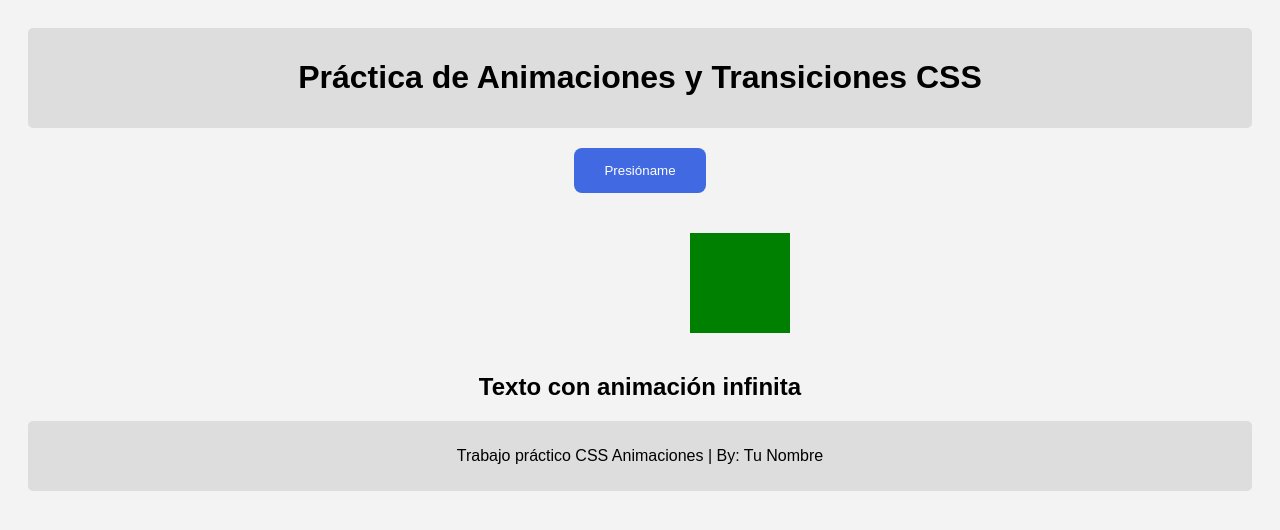
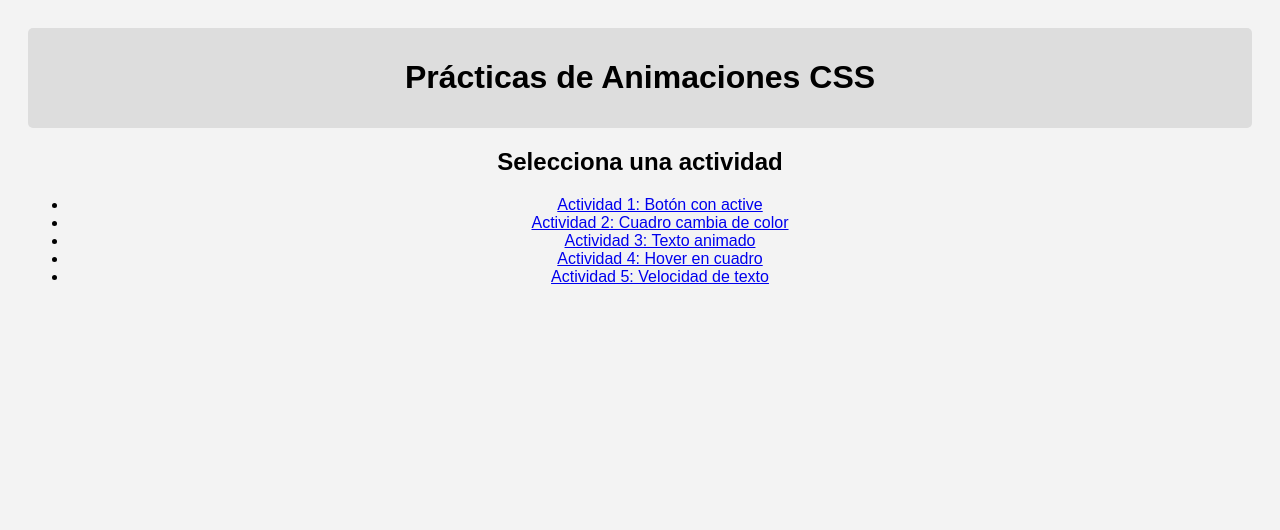
Before and after one commit to iv4nchopy/htmlcss, a plain HTML site: page index.html in a window 1280 px wide. Drawn offline with Linux system fonts and the light colour scheme.

Commit message:
Update index.html

```diff
--- a/index.html
+++ b/index.html
@@ -1,29 +1,22 @@
 <!DOCTYPE html>
 <html lang="es">
 <head>
-    <meta charset="UTF-8">
-    <meta name="viewport" content="width=device-width, initial-scale=1.0">
-    <title>Animaciones CSS</title>
-    <link rel="stylesheet" href="styles.css">
+<meta charset="UTF-8">
+<title>Menú de Actividades CSS</title>
+<link rel="stylesheet" href="styles.css">
 </head>
 <body>
+<header><h1>Prácticas de Animaciones CSS</h1></header>
 
-    <header>
-        <h1>Práctica de Animaciones y Transiciones CSS</h1>
-    </header>
+<h2>Selecciona una actividad</h2>
 
-    <!-- Botón - Actividad 1 -->
-    <button class="btn-prueba">Presióname</button>
-
-    <!-- Cuadro Animado - Actividad 2 y 4 -->
-    <div class="cuadro"></div>
-
-    <!-- Texto Animado - Actividad 3 y 5 -->
-    <h2 class="texto-animado">Texto con animación infinita</h2>
-
-    <footer>
-        <p>Trabajo práctico CSS Animaciones | By: Tu Nombre</p>
-    </footer>
+<ul class="menu">
+<li><a href="actividad1.html">Actividad 1: Botón con active</a></li>
+<li><a href="actividad2.html">Actividad 2: Cuadro cambia de color</a></li>
+<li><a href="actividad3.html">Actividad 3: Texto animado</a></li>
+<li><a href="actividad4.html">Actividad 4: Hover en cuadro</a></li>
+<li><a href="actividad5.html">Actividad 5: Velocidad de texto</a></li>
+</ul>
 
 </body>
 </html>
```
